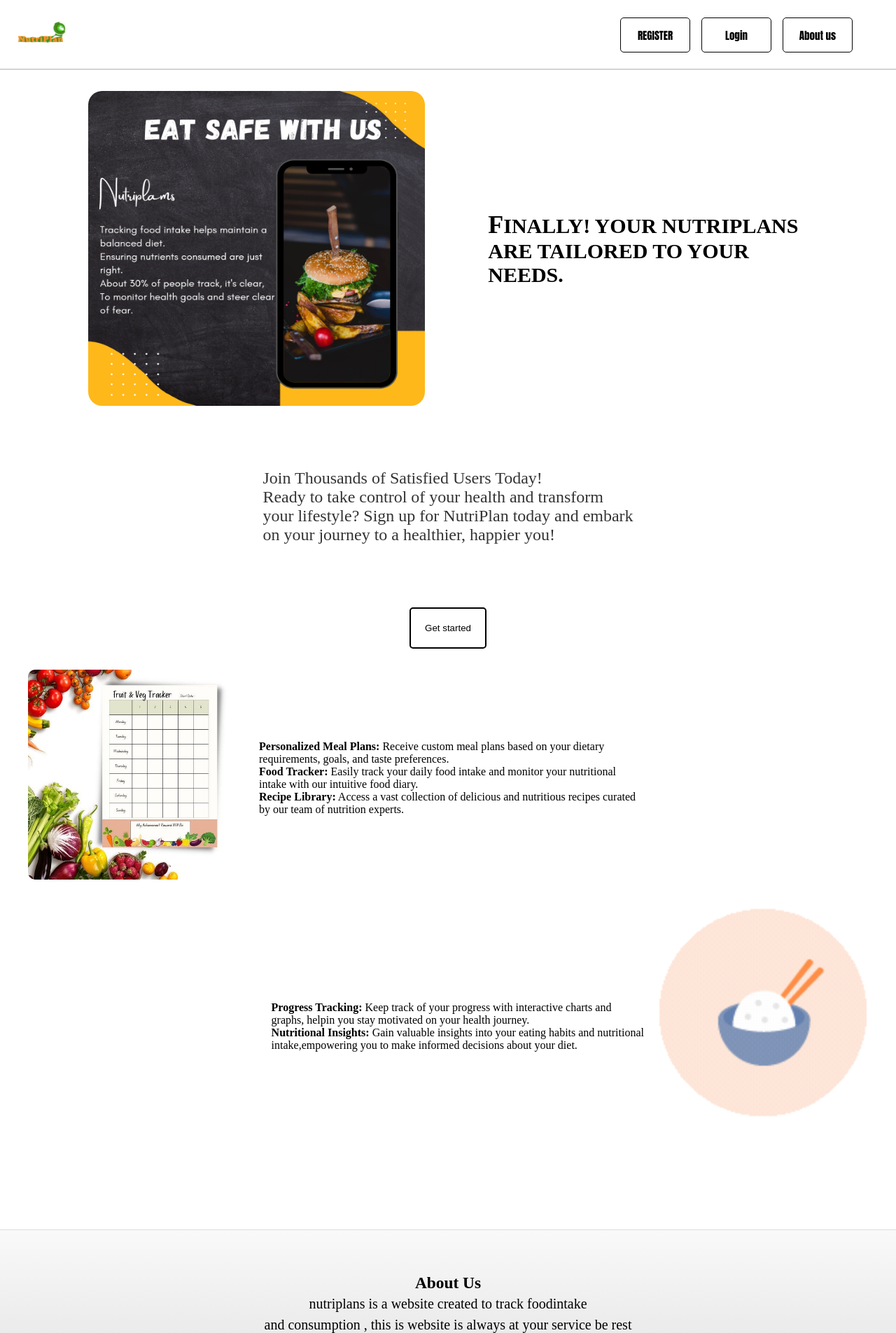
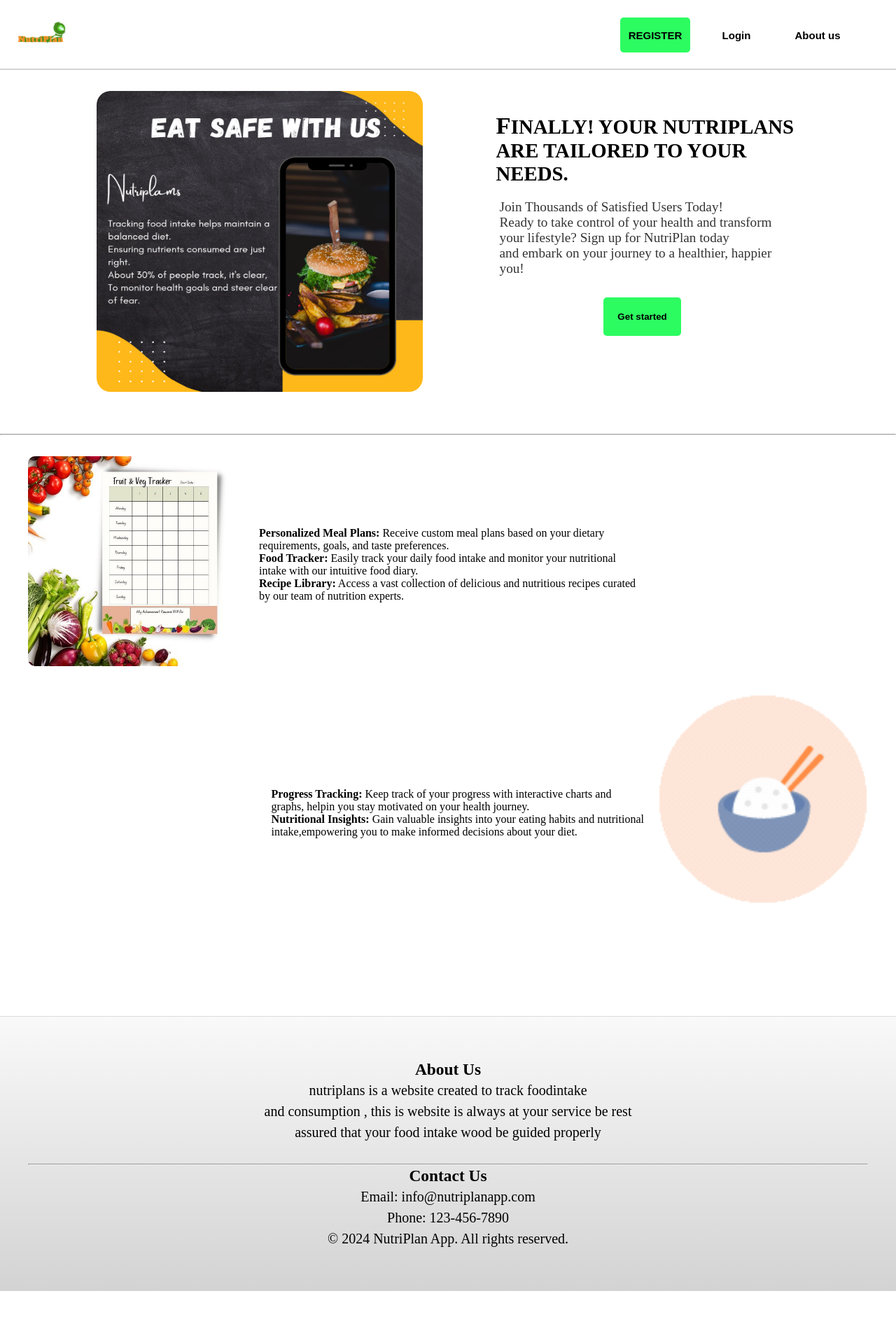
Before and after one commit to DadoveNonye/NutriPlan, a Flask app: page / in a window 1280 px wide. Shown: the top 1905 px of the page at 70% size. After the commit the page ends 1845 px from the top, so only its background shows below. Run offline with Flask 3, Linux system fonts and the light colour scheme.

Commit message:
{update}

```diff
--- a/app/static/css/homepage.css
+++ b/app/static/css/homepage.css
@@ -44,22 +44,25 @@ body {
   align-items: center;
 }
 .display-image {
-  height: 450px;
+  height: 430px;
   width: 50%;
   border-radius: 20px;
 }
 .home-page-hero div {
   color: black;
-  font-size: 1.5rem;
+  font-size: 1.2rem;
 
   margin-bottom: 50px;
+}
+.intro-txt{
+  display: block;
+  margin-left: 90px;
+  text-align: center;
 }
 .home-page-hero div h1 {
   color: black;
   backdrop-filter: blur(10px);
-  font-size: 30px;
-  text-align: center;
-  margin-left: 90px;
+  margin-left: 15px;
   text-align: left;
 }
 .home-page-hero div .p {
@@ -74,13 +77,14 @@ body {
   color: #000;
   margin: 0%;
   font-size: 15px;
-  font-family: Impact, sans-serif;
+  font-weight: bold;
 }
 .btn1 a {
   color: #000;
   margin: 0%;
   font-size: 15px;
-  font-family: Impact, sans-serif;
+  font-weight: bold;
+
 }
 .btn {
   width: 100px;
@@ -88,9 +92,9 @@ body {
   margin-top: 25px;
   transition: 1.5s;
   border-radius: 5px;
+
   border: none;
-  border: 1px solid black;
-  background-color: white;
+  background-color:white;
   margin-right: 12px;
 }
 .btn:hover {
@@ -105,10 +109,10 @@ body {
   margin-top: 25px;
   transition: 1.5s;
   border-radius: 5px;
-  background-color: transparent;
+  background-color: #1dfc55ec;
   margin-right: 12px;
   color: white;
-  border: 1px solid black;
+  border: none;
 }
 .btt {
   margin-right: 50px;
--- a/app/static/css/style.css
+++ b/app/static/css/style.css
@@ -109,8 +109,10 @@ nav > ul > li:hover::after {
   margin-top: 10px;
   border-radius: 5px;
   cursor: pointer;
-  border: 2px solid black;
+  border: none;
+  font-weight: bold;
   background-color: transparent;
+
 }
 .chat a {
   color: #000;
--- a/app/templates/homepage.html
+++ b/app/templates/homepage.html
@@ -23,13 +23,13 @@
         </div>
 
         <div class="btt">
-        <button class="btn">
+        <button class="btn1">
             <a href="{{ url_for('auth.register') }}">REGISTER</a>
         </button>
-        <button class="btn1" id="mealPlanDirection">
+        <button class="btn" id="mealPlanDirection">
           <a href="{{ url_for('auth.login') }}">Login</a>
         </button>
-        <button class="btn1" id="about-us">
+        <button class="btn" id="about-us">
           <a href="">About us</a>
         </button>
         </div>
@@ -39,28 +39,30 @@
     <section class="hero-section home-page-hero">
         <div class="hero-background-image-home">
           <img src=" static/images/202.png" alt="" class="display-image">
-
+         <div class="intro-txt">
           <h1>FINALLY! YOUR
             NUTRIPLANS<br>ARE TAILORED TO YOUR NEEDS.
           </h1>
 
-        </div>
-        <div >
+
+
 
             <p class="p">
               Join Thousands of Satisfied Users Today!<br>
               Ready to take control of your health and transform<br>
-              your lifestyle? Sign up for NutriPlan today and embark <br>
+              your lifestyle? Sign up for NutriPlan today <br>and embark
               on your journey to a healthier, happier you!
 
 
+
        </p>
+       <button class="chat" style="background-color: #1dfc55ec;"><a href="{{ url_for('auth.login') }}"> Get started</a></button>
 
+        </div>
+    </div>
 
-
-    </div>
-    <button class="chat"><a href="{{ url_for('auth.login') }}"> Get started</a></button>
     </section>
+    <hr>
   <section style="background-color: white;">
        <div class="extra">
         <img class="extra1" src="static\images\5 a Day, Fruit and Vegetable Weekly Tracker, Reward Tracker, Healthy Eating Planner - Etsy UK.jpg" alt="">
```
